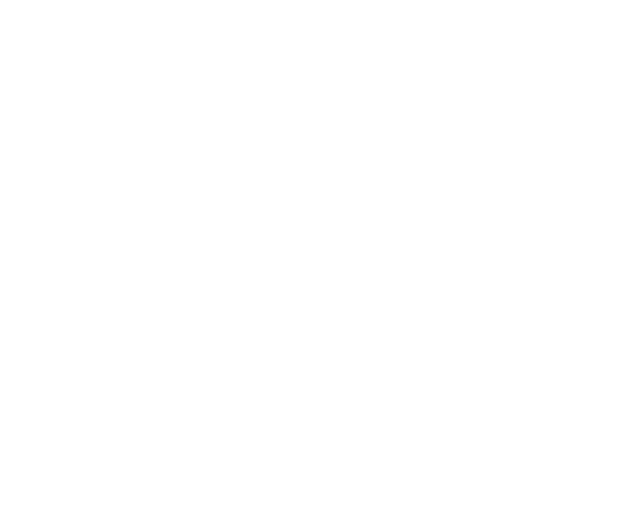
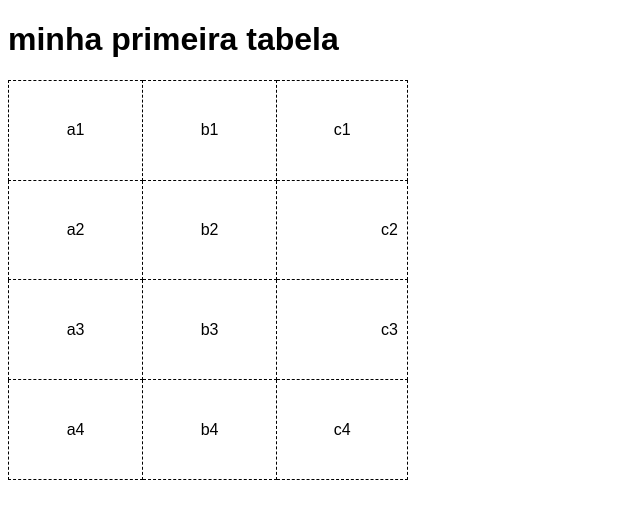
Before and after one commit to llolandrade/ESTUDOS, a plain HTML site: page modulo 3/tabelas/index.html in a window 1280 px wide. Shown: the whole page, without its empty margins (0-640 px from the left). Drawn offline with Linux system fonts and the light colour scheme.

Commit message:
criei tabela 001

```diff
--- a/modulo 3/tabelas/index.html
+++ b/modulo 3/tabelas/index.html
@@ -4,8 +4,59 @@
     <meta charset="UTF-8">
     <meta name="viewport" content="width=device-width, initial-scale=1.0">
     <title>nao se usa tabela para criar estrutura do site</title>
+    <style>
+        body{
+            font-family: Arial, Helvetica, sans-serif;
+        }
+
+        table{
+            height: 400px;
+            width: 400px;
+            border-collapse: collapse;
+        }
+
+        td{
+            padding: 9px;
+            border: 1px dashed black;
+            text-align: center;
+            vertical-align: middle;
+        }
+
+        .numero{
+            text-align: right;
+        }
+
+
+    </style>
 </head>
 <body>
+    <h1>minha primeira tabela</h1>
+    <table>
 
+        <tr>
+            <td>a1</td>
+            <td>b1</td>
+            <td>c1</td>
+        </tr>
+
+
+        <tr>
+            <td>a2</td>
+            <td>b2</td>
+            <td class="numero">c2</td>
+        </tr>
+
+        <tr>
+            <td>a3</td>
+            <td>b3</td>
+            <td class="numero">c3</td>
+        </tr>
+
+        <tr>
+            <td>a4</td>
+            <td>b4</td>
+            <td>c4</td>
+        </tr>
+    </table>
 </body>
 </html>
```
